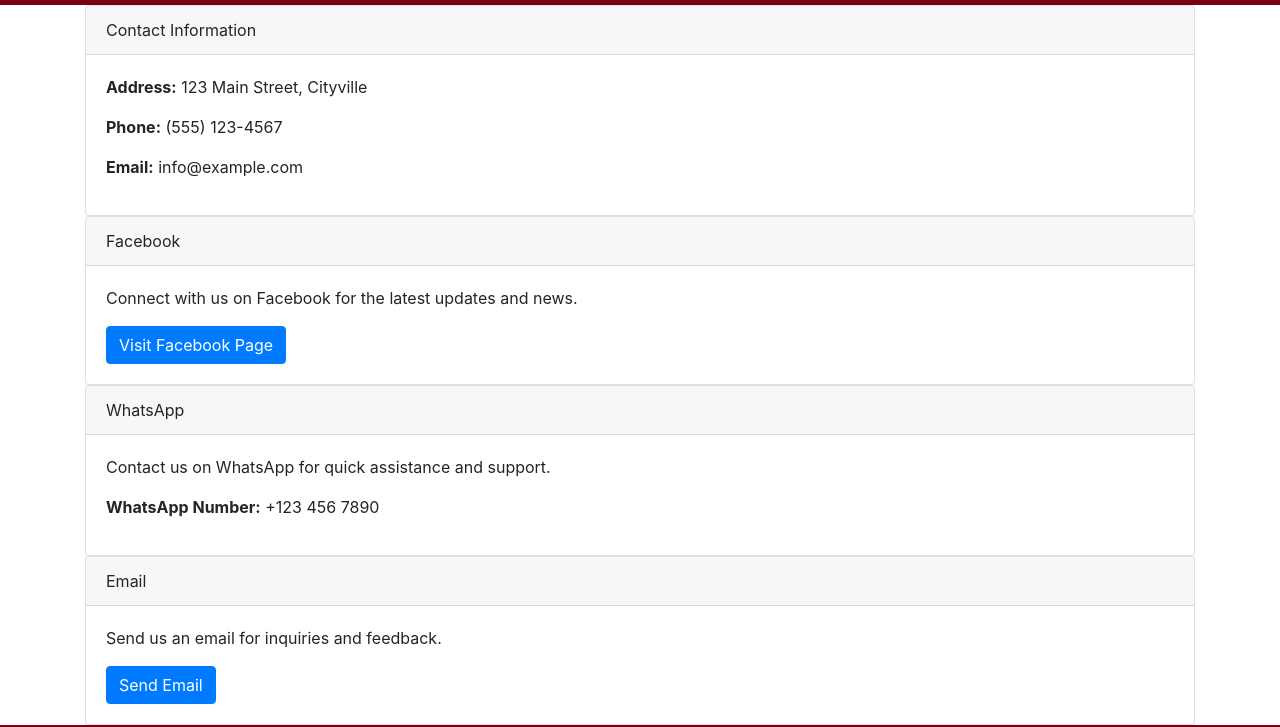
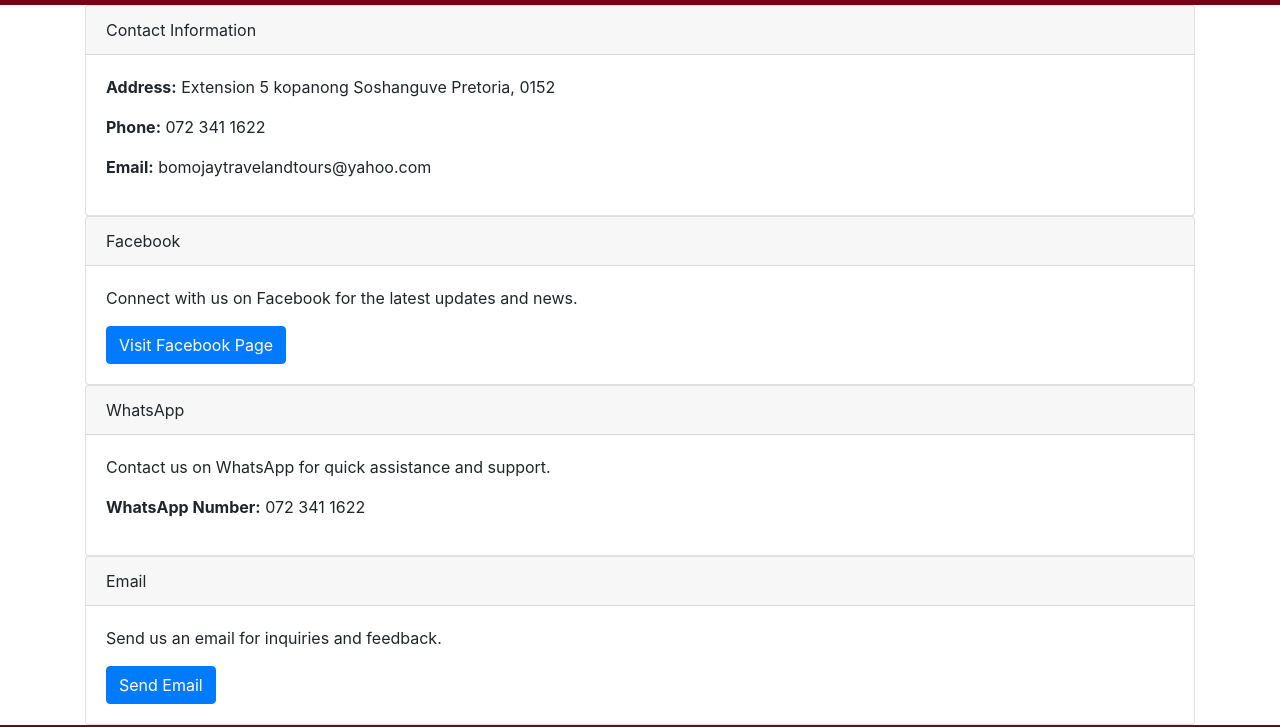
Before and after one commit to LebohangLuuh/bomojay-site, a plain HTML site: page contactus.html in a window 1280 px wide. Shown: the part 89-816 px from the top of the page. Drawn offline with nearby package versions, Linux system fonts and the light colour scheme.

Commit message:
added info

```diff
--- a/contactus.html
+++ b/contactus.html
@@ -49,9 +49,9 @@
                 Contact Information
             </div>
             <div class="card-body">
-                <p><strong>Address:</strong> 123 Main Street, Cityville</p>
-                <p><strong>Phone:</strong> (555) 123-4567</p>
-                <p><strong>Email:</strong> info@example.com</p>
+                <p><strong>Address:</strong> Extension 5 kopanong Soshanguve Pretoria, 0152</p>
+                <p><strong>Phone:</strong> 072 341 1622</p>
+                <p><strong>Email:</strong> bomojaytravelandtours@yahoo.com</p>
             </div>
         </div>
 
@@ -71,7 +71,7 @@
             </div>
             <div class="card-body">
                 <p>Contact us on WhatsApp for quick assistance and support.</p>
-                <p><strong>WhatsApp Number:</strong> +123 456 7890</p>
+                <p><strong>WhatsApp Number:</strong> 072 341 1622</p>
             </div>
         </div>
 
@@ -81,7 +81,7 @@
             </div>
             <div class="card-body">
                 <p>Send us an email for inquiries and feedback.</p>
-                <a href="mailto:info@example.com" class="btn btn-primary">Send Email</a>
+                <a href="mailto:bomojaytravelandtours@yahoo.com" class="btn btn-primary">Send Email</a>
             </div>
         </div>
     </div>
```
Also changed, not shown: Gallery.html (+2 -2 lines), Service.html (+1 -1 lines), about_bomojay.html (+2 -3 lines), img_&_Vids/bj.jpg (added), img_&_Vids/porry.jpg (added).
